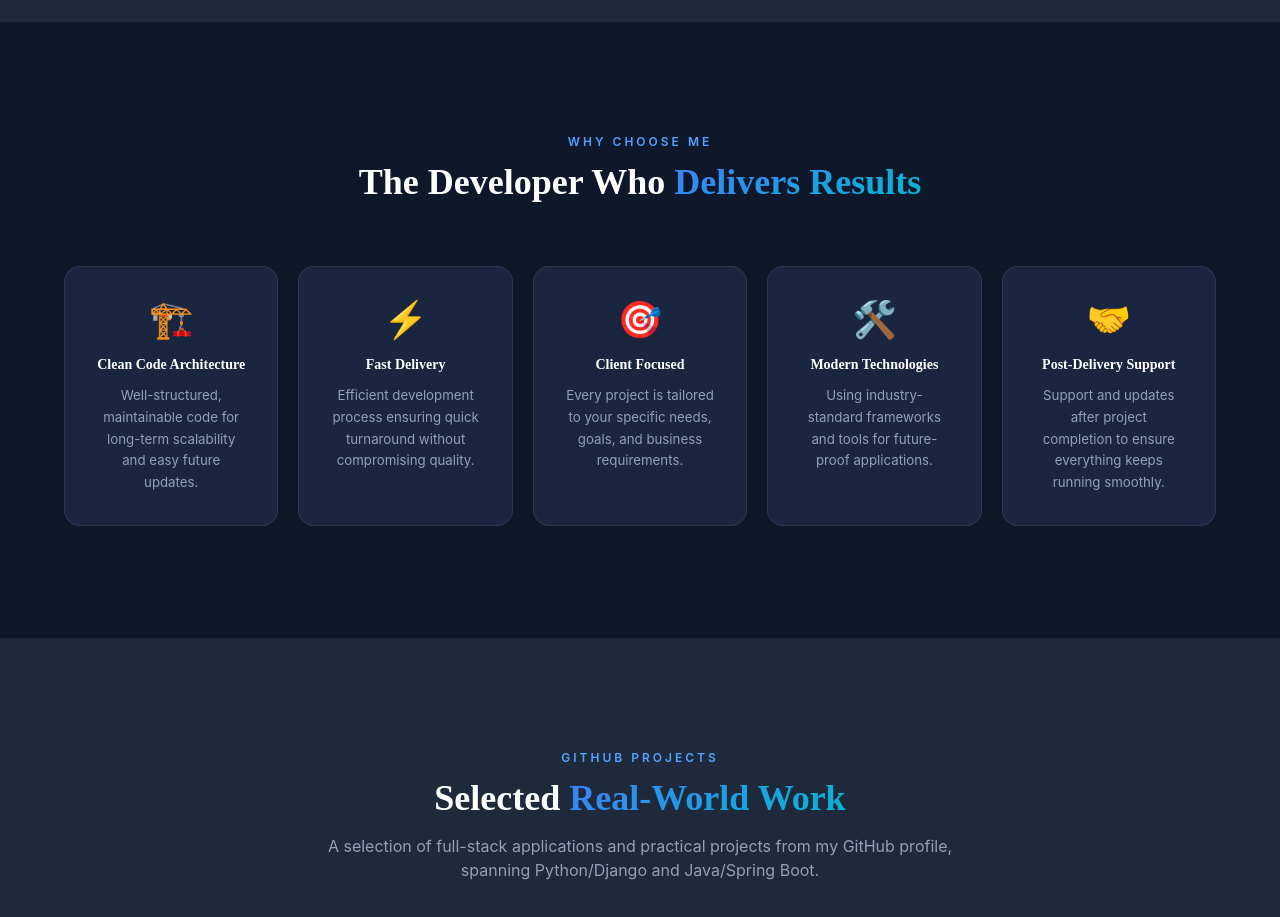
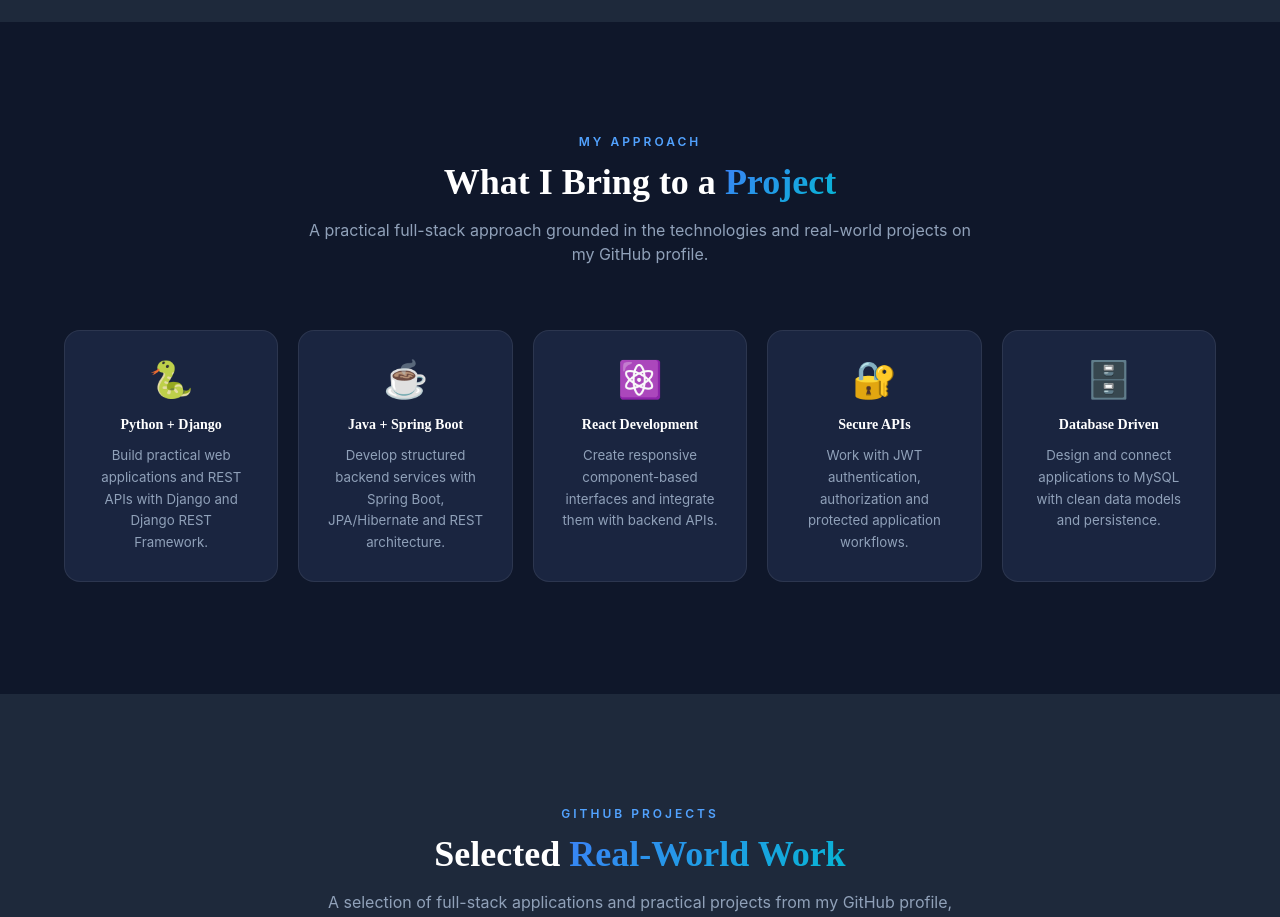
Before and after one commit to Chandrashekar1404/portfolio, a React (Vite) app in the folder portfolio-react/: page / in a window 1280 px wide. Shown: the part 2580-3497 px from the top of the page. Built offline with nearby package versions, Linux system fonts and the light colour scheme.

Commit message:
Refresh strengths section with current technologies

```diff
--- a/portfolio-react/src/components/WhyMe.jsx
+++ b/portfolio-react/src/components/WhyMe.jsx
@@ -1,9 +1,9 @@
 const cards = [
-    { icon: '🏗️', title: 'Clean Code Architecture', desc: 'Well-structured, maintainable code for long-term scalability and easy future updates.' },
-    { icon: '⚡', title: 'Fast Delivery', desc: 'Efficient development process ensuring quick turnaround without compromising quality.' },
-    { icon: '🎯', title: 'Client Focused', desc: 'Every project is tailored to your specific needs, goals, and business requirements.' },
-    { icon: '🛠️', title: 'Modern Technologies', desc: 'Using industry-standard frameworks and tools for future-proof applications.' },
-    { icon: '🤝', title: 'Post-Delivery Support', desc: 'Support and updates after project completion to ensure everything keeps running smoothly.' },
+    { icon: '🐍', title: 'Python + Django', desc: 'Build practical web applications and REST APIs with Django and Django REST Framework.' },
+    { icon: '☕', title: 'Java + Spring Boot', desc: 'Develop structured backend services with Spring Boot, JPA/Hibernate and REST architecture.' },
+    { icon: '⚛️', title: 'React Development', desc: 'Create responsive component-based interfaces and integrate them with backend APIs.' },
+    { icon: '🔐', title: 'Secure APIs', desc: 'Work with JWT authentication, authorization and protected application workflows.' },
+    { icon: '🗄️', title: 'Database Driven', desc: 'Design and connect applications to MySQL with clean data models and persistence.' },
 ]
 
 export default function WhyMe() {
@@ -11,19 +11,13 @@ export default function WhyMe() {
         <section className="py-28 bg-[#0F172A]" id="why">
             <div className="max-w-[1200px] mx-auto px-6">
                 <div className="text-center mb-16" data-aos="fade-up">
-                    <p className="text-xs font-semibold tracking-[3px] uppercase text-blue-400 mb-3">Why Choose Me</p>
-                    <h2 className="font-['Poppins'] text-3xl lg:text-4xl font-bold">
-                        The Developer Who <span className="gradient-text">Delivers Results</span>
-                    </h2>
+                    <p className="text-xs font-semibold tracking-[3px] uppercase text-blue-400 mb-3">My Approach</p>
+                    <h2 className="font-['Poppins'] text-3xl lg:text-4xl font-bold">What I Bring to a <span className="gradient-text">Project</span></h2>
+                    <p className="text-slate-400 text-base mt-4 max-w-2xl mx-auto">A practical full-stack approach grounded in the technologies and real-world projects on my GitHub profile.</p>
                 </div>
                 <div className="grid grid-cols-1 sm:grid-cols-2 lg:grid-cols-5 gap-5">
                     {cards.map((c, i) => (
-                        <div
-                            key={c.title}
-                            data-aos="fade-up"
-                            data-aos-delay={i * 100}
-                            className="bg-[#1A2540] border border-white/[0.08] rounded-2xl p-8 text-center transition-all duration-300 hover:border-blue-500/35 hover:-translate-y-1.5 hover:shadow-[0_16px_40px_rgba(59,130,246,0.25)] group"
-                        >
+                        <div key={c.title} data-aos="fade-up" data-aos-delay={i * 100} className="bg-[#1A2540] border border-white/[0.08] rounded-2xl p-7 text-center transition-all duration-300 hover:border-blue-500/35 hover:-translate-y-1.5 hover:shadow-[0_16px_40px_rgba(59,130,246,0.25)] group">
                             <span className="block text-4xl mb-4 transition-transform duration-300 group-hover:scale-110 group-hover:rotate-3">{c.icon}</span>
                             <h3 className="font-['Poppins'] text-sm font-semibold mb-2.5">{c.title}</h3>
                             <p className="text-slate-400 text-[0.83rem] leading-relaxed">{c.desc}</p>
```
